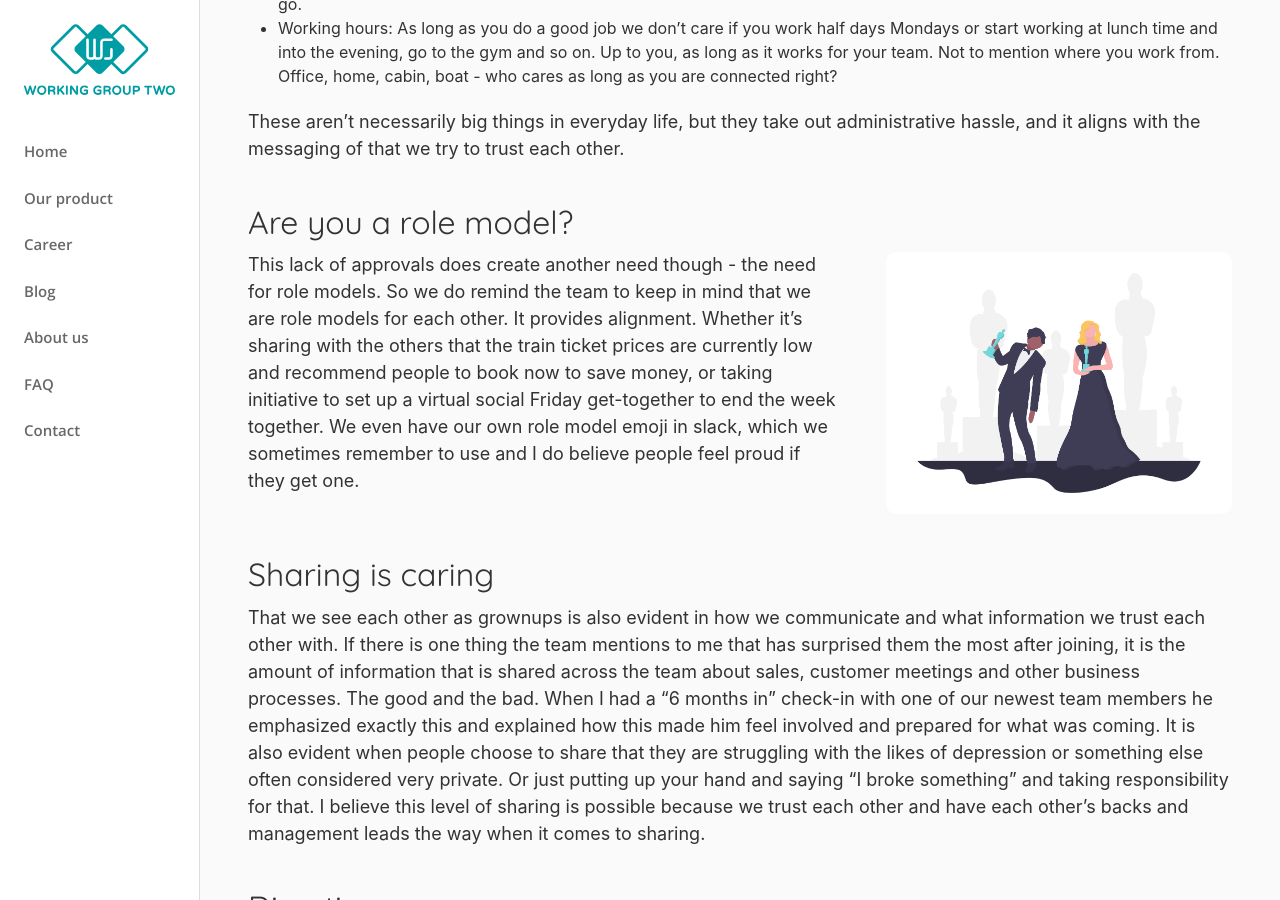
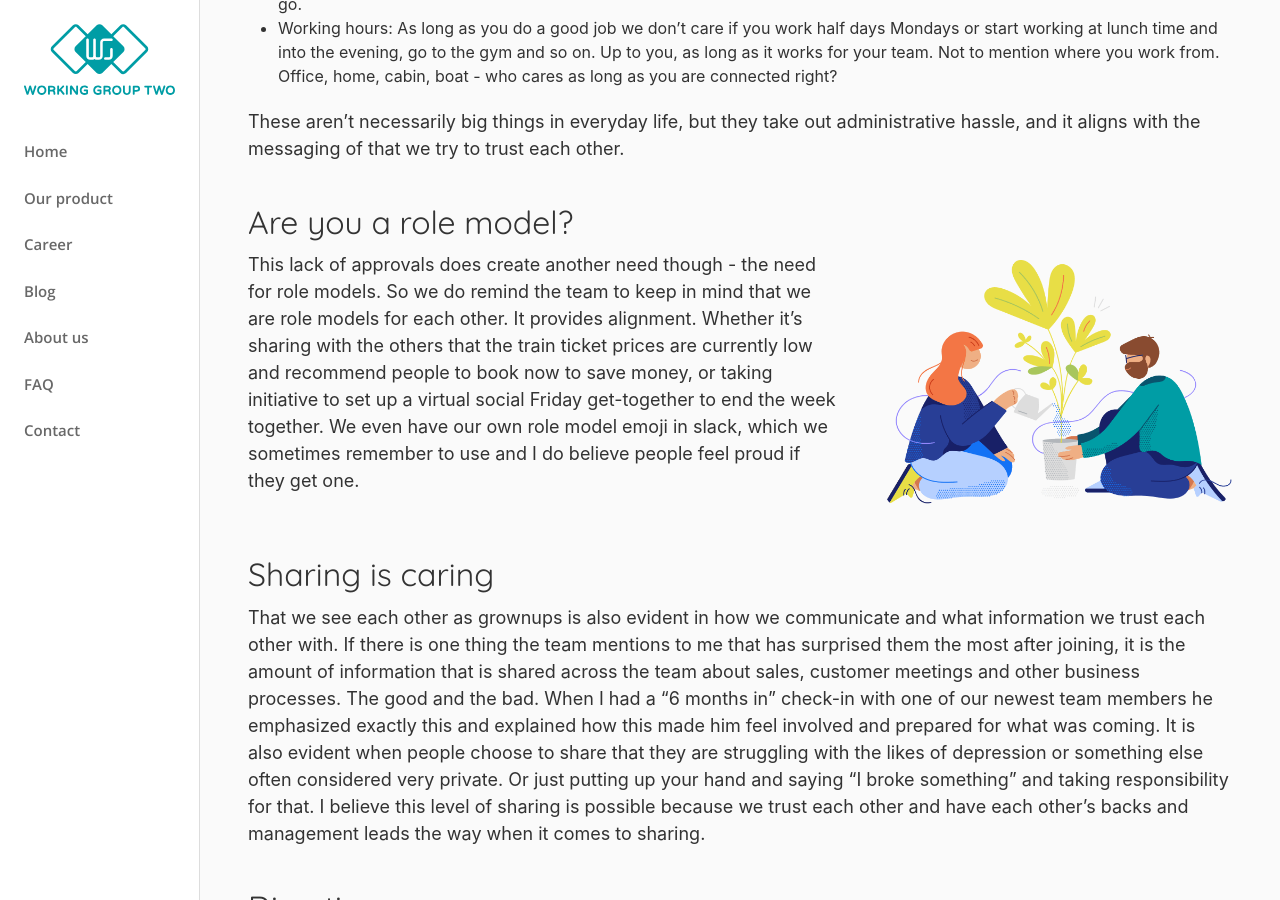
Before and after one commit to working-group-two/engineering-blog, a Jekyll site: the page built from pages/blog/_posts/2020-11-20-we-are-all-grownups-here.md, in a window 1280 px wide and 900 px high, scrolled down 1034 px. Built offline with Jekyll 4.4.1, drawn with Linux system fonts in a browser that asks for light colours; nearby versions of some CDN libraries.

Commit message:
[blog] Use official illustrations in "We are all grownups"

```diff
--- a/pages/blog/_posts/2020-11-20-we-are-all-grownups-here.md
+++ b/pages/blog/_posts/2020-11-20-we-are-all-grownups-here.md
@@ -29,7 +29,7 @@ These aren’t necessarily big things in everyday life, but they take out admini
 
 <div class="blog-image-with-text">
 <p>This lack of approvals does create another need though - the need for role models. So we do remind the team to keep in mind that we are role models for each other. It provides alignment. Whether it’s sharing with the others that the train ticket prices are currently low and recommend people to book now to save money, or taking initiative to set up a virtual social Friday get-together to end the week together. We even have our own role model emoji in slack, which we sometimes remember to use and I do believe people feel proud if they get one.</p>
-<img src="/img/blog/we-are-all-grownups-here/awards.png" alt="Decorative illustration">
+<img src="/img/blog/we-are-all-grownups-here/04.png" alt="Decorative illustration">
 </div>
 
 ## Sharing is caring
@@ -40,7 +40,7 @@ That we see each other as grownups is also evident in how we communicate and wha
 
 <div class="blog-image-with-text">
 <p>To clarify. We do of course need to make sure we move the company in the right direction together. We have chosen to use OKRs (Objectives and Key Results) as a tool for that. A tool that helps us discuss and decide together as a team what we want to achieve, but without dictating the how. This is a delicate balance, and we always have to fight to not create too detailed OKRs. The teams and individuals should feel empowered when understanding and agreeing on the why and what, but are allowed to determine the how.</p>
-<img src="/img/blog/we-are-all-grownups-here/map.png" alt="Decorative illustration">
+<img src="/img/blog/we-are-all-grownups-here/03.png" alt="Decorative illustration">
 </div>
 
 
```
Also changed, not shown: img/blog/we-are-all-grownups-here/03.png (added), img/blog/we-are-all-grownups-here/04.png (added), img/blog/we-are-all-grownups-here/awards.png (deleted), img/blog/we-are-all-grownups-here/map.png (deleted).
